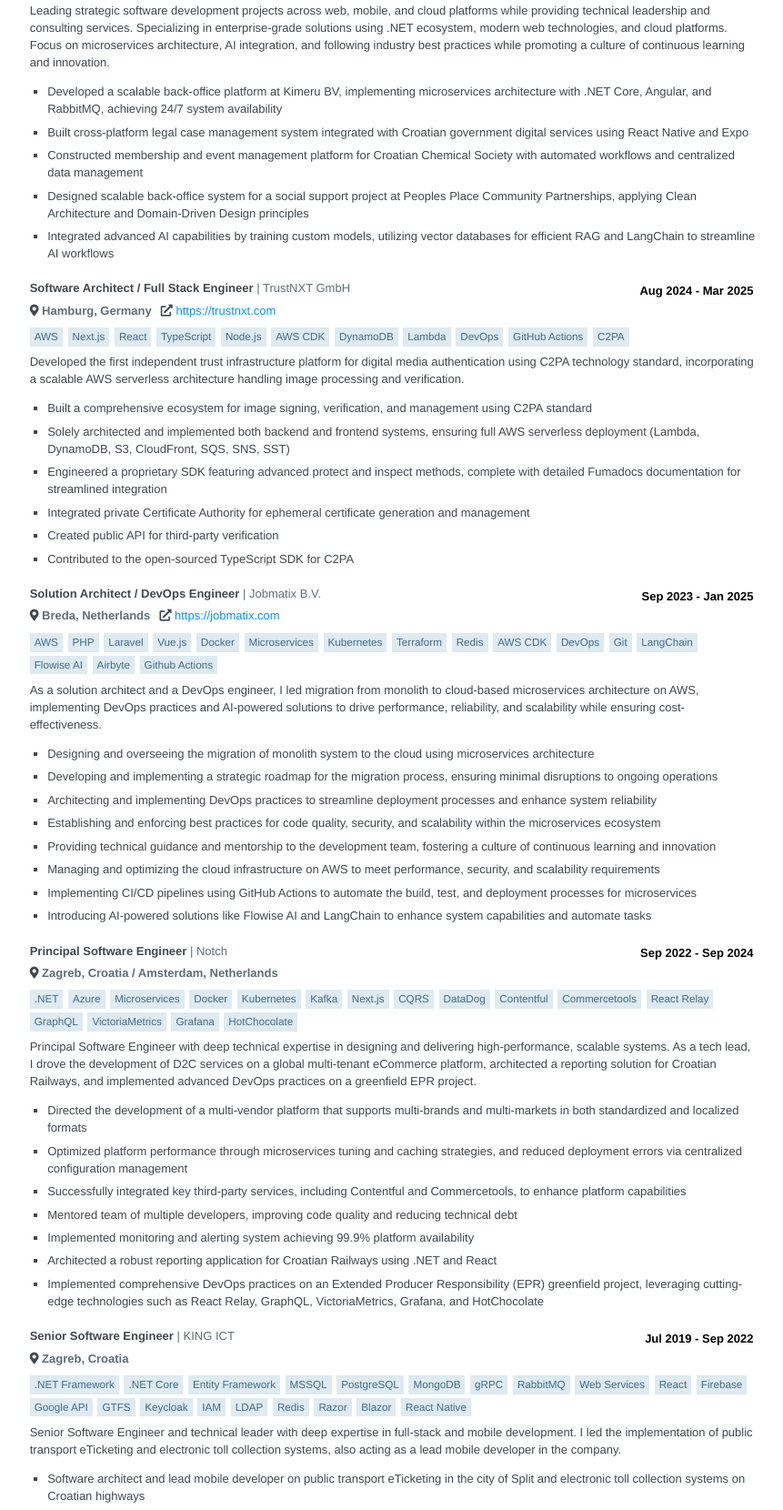
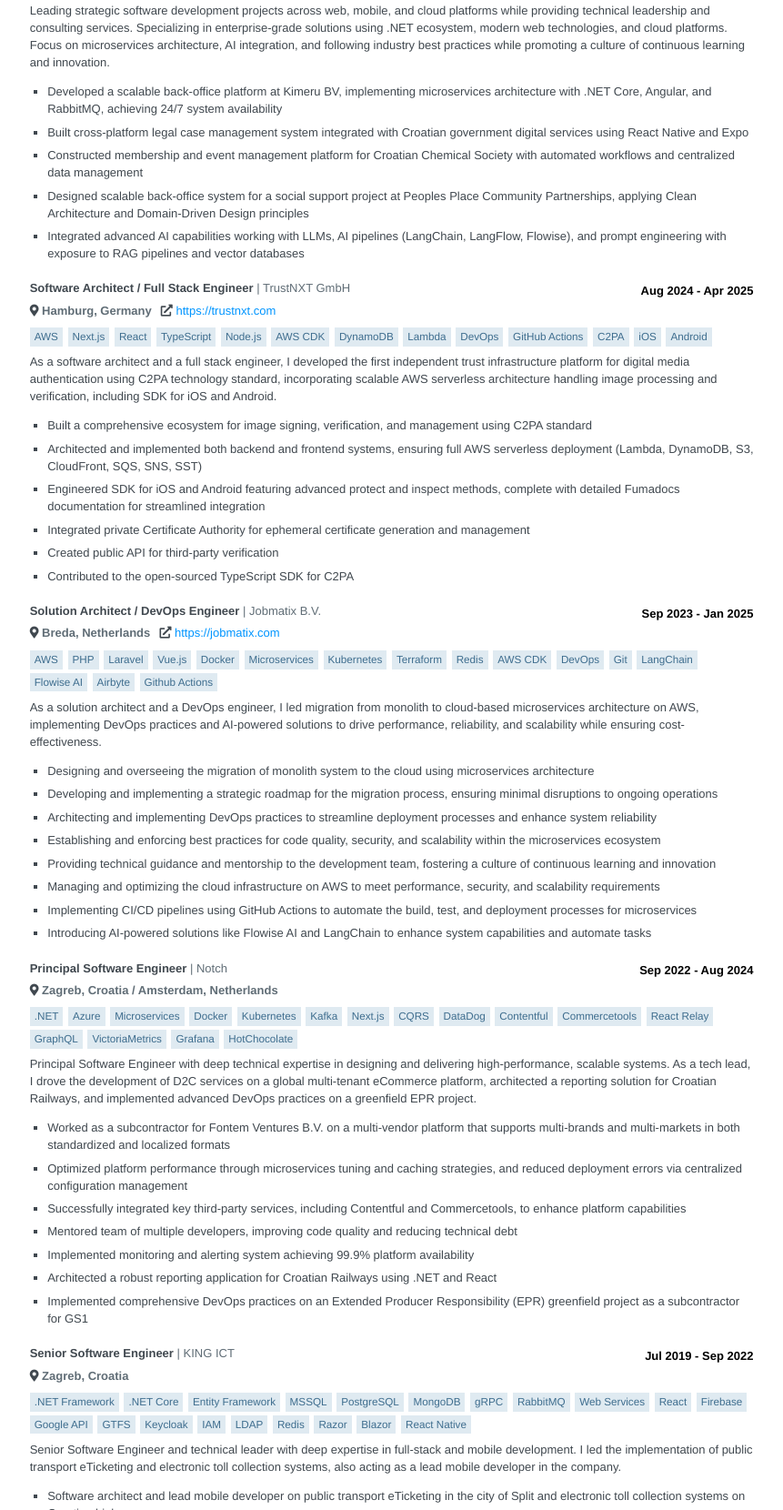
Before and after one commit to karlobencic/karlobencic.github.io, a website: page index.html in a window 1280 px wide. Shown: the part 872-2532 px from the top of the page at 91% size, without its empty margins (219-1080 px from the left). Drawn offline with Linux system fonts and the light colour scheme.

Commit message:
add subcontractors

```diff
--- a/index.html
+++ b/index.html
@@ -999,7 +999,7 @@
               <li><p><p>Built cross-platform legal case management system integrated with Croatian government digital services using React Native and Expo</p></p></li>
               <li><p><p>Constructed membership and event management platform for Croatian Chemical Society with automated workflows and centralized data management</p></p></li>
               <li><p><p>Designed scalable back-office system for a social support project at Peoples Place Community Partnerships, applying Clean Architecture and Domain-Driven Design principles</p></p></li>
-              <li><p><p>Integrated advanced AI capabilities by training custom models, utilizing vector databases for efficient RAG and LangChain to streamline AI workflows</p></p></li>
+              <li><p><p>Integrated advanced AI capabilities working with LLMs, AI pipelines (LangChain, LangFlow, Flowise), and prompt engineering with exposure to RAG pipelines and vector databases</p></p></li>
             </ul>
           </div>
         </section>
@@ -1010,7 +1010,7 @@
           <header class="clear">
             <div class="date">
               <span class="startDate">Aug 2024</span>
-              <span class="endDate">- Mar 2025</span>
+              <span class="endDate">- Apr 2025</span>
             </div>
             <div class="position">Software Architect / Full Stack Engineer</div>
             <div class="company">TrustNXT GmbH</div>
@@ -1034,13 +1034,15 @@
             <li>DevOps</li>
             <li>GitHub Actions</li>
             <li>C2PA</li>
+            <li>iOS</li>
+            <li>Android</li>
           </ul>
           <div class="item" id="work-item">
-            <div class="summary"><p><p>Developed the first independent trust infrastructure platform for digital media authentication using C2PA technology standard, incorporating a scalable AWS serverless architecture handling image processing and verification.</p></p></div>
+            <div class="summary"><p><p>As a software architect and a full stack engineer, I developed the first independent trust infrastructure platform for digital media authentication using C2PA technology standard, incorporating scalable AWS serverless architecture handling image processing and verification, including SDK for iOS and Android.</p></p></div>
             <ul class="highlights">
               <li><p><p>Built a comprehensive ecosystem for image signing, verification, and management using C2PA standard</p></p></li>
-              <li><p><p>Solely architected and implemented both backend and frontend systems, ensuring full AWS serverless deployment (Lambda, DynamoDB, S3, CloudFront, SQS, SNS, SST)</p></p></li>
-              <li><p><p>Engineered a proprietary SDK featuring advanced protect and inspect methods, complete with detailed Fumadocs documentation for streamlined integration</p></p></li>
+              <li><p><p>Architected and implemented both backend and frontend systems, ensuring full AWS serverless deployment (Lambda, DynamoDB, S3, CloudFront, SQS, SNS, SST)</p></p></li>
+              <li><p><p>Engineered SDK for iOS and Android featuring advanced protect and inspect methods, complete with detailed Fumadocs documentation for streamlined integration</p></p></li>
               <li><p><p>Integrated private Certificate Authority for ephemeral certificate generation and management</p></p></li>
               <li><p><p>Created public API for third-party verification</p></p></li>
               <li><p><p>Contributed to the open-sourced TypeScript SDK for C2PA</p></p></li>
@@ -1105,7 +1107,7 @@
           <header class="clear">
             <div class="date">
               <span class="startDate">Sep 2022</span>
-              <span class="endDate">- Sep 2024</span>
+              <span class="endDate">- Aug 2024</span>
             </div>
             <div class="position">Principal Software Engineer</div>
             <div class="company">Notch</div>
@@ -1135,13 +1137,13 @@
           <div class="item" id="work-item">
             <div class="summary"><p><p>Principal Software Engineer with deep technical expertise in designing and delivering high-performance, scalable systems. As a tech lead, I drove the development of D2C services on a global multi-tenant eCommerce platform, architected a reporting solution for Croatian Railways, and implemented advanced DevOps practices on a greenfield EPR project.</p></p></div>
             <ul class="highlights">
-              <li><p><p>Directed the development of a multi-vendor platform that supports multi-brands and multi-markets in both standardized and localized formats</p></p></li>
+              <li><p><p>Worked as a subcontractor for Fontem Ventures B.V. on a multi-vendor platform that supports multi-brands and multi-markets in both standardized and localized formats</p></p></li>
               <li><p><p>Optimized platform performance through microservices tuning and caching strategies, and reduced deployment errors via centralized configuration management</p></p></li>
               <li><p><p>Successfully integrated key third-party services, including Contentful and Commercetools, to enhance platform capabilities</p></p></li>
               <li><p><p>Mentored team of multiple developers, improving code quality and reducing technical debt</p></p></li>
               <li><p><p>Implemented monitoring and alerting system achieving 99.9% platform availability</p></p></li>
               <li><p><p>Architected a robust reporting application for Croatian Railways using .NET and React</p></p></li>
-              <li><p><p>Implemented comprehensive DevOps practices on an Extended Producer Responsibility (EPR) greenfield project, leveraging cutting-edge technologies such as React Relay, GraphQL, VictoriaMetrics, Grafana, and HotChocolate</p></p></li>
+              <li><p><p>Implemented comprehensive DevOps practices on an Extended Producer Responsibility (EPR) greenfield project as a subcontractor for GS1</p></p></li>
             </ul>
           </div>
         </section>
```
Also changed, not shown: resume.json (+9 -9 lines).
